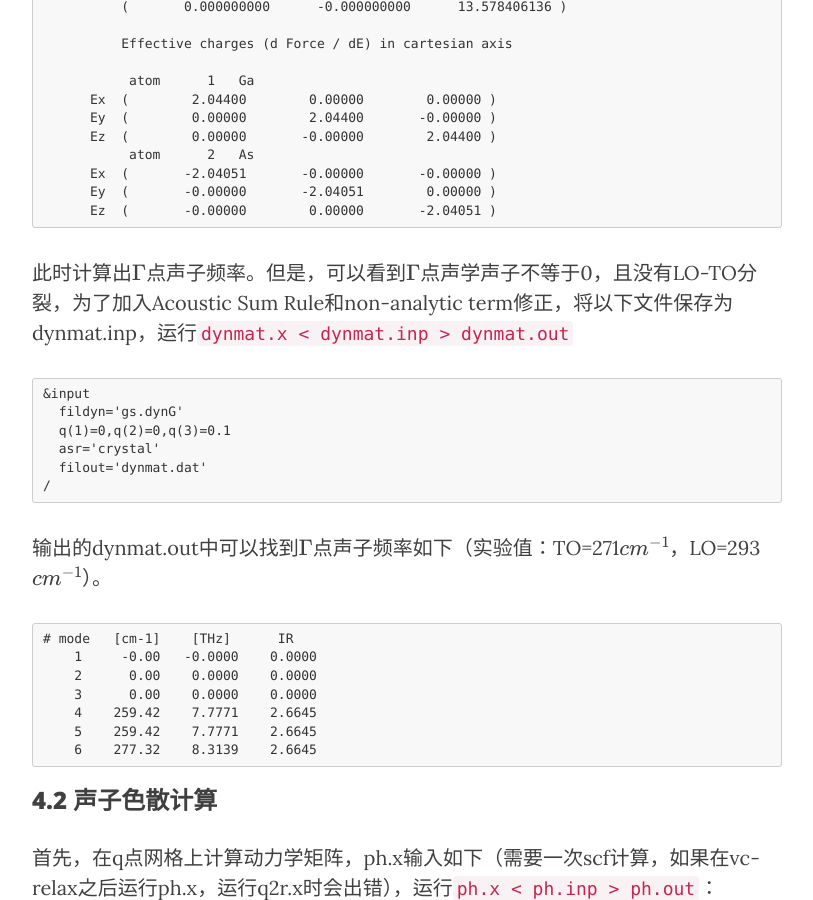
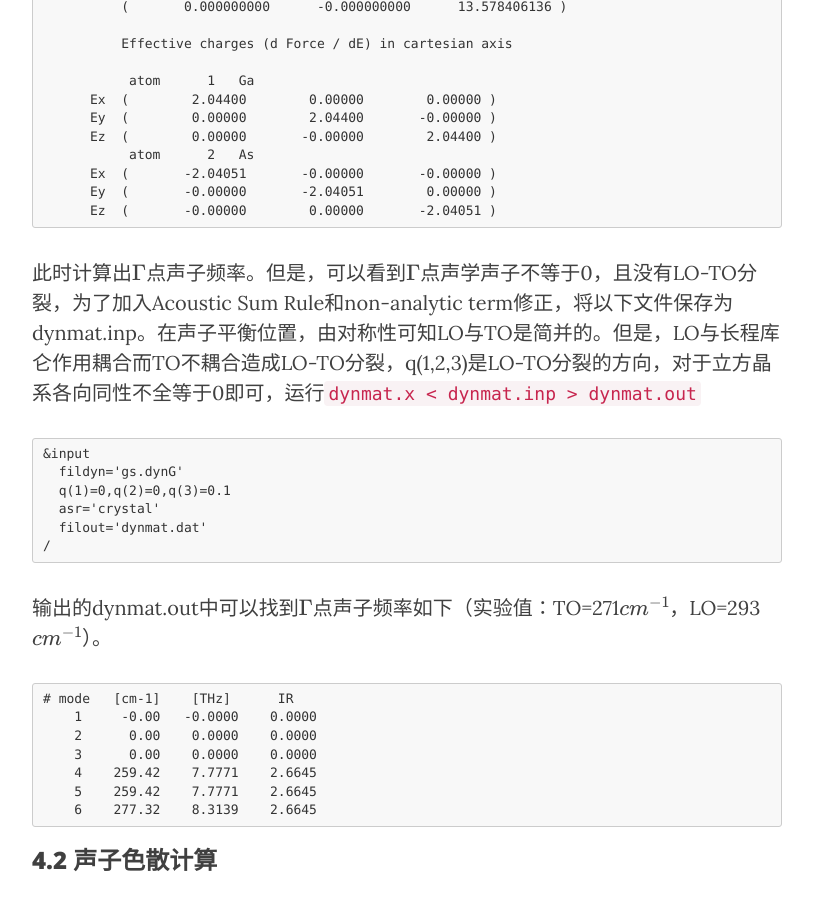
Before and after one commit to yyyu200/DFTbook, a Jekyll site: the page built from _posts/2019-04-01-HandsOn.md, in a window 1280 px wide and 900 px high, scrolled down 23917 px. Shown: the whole window, without its empty margins (233-1046 px from the left). Built offline with Jekyll 4.4.1, drawn with Linux system fonts in a browser that asks for light colours; nearby versions of some CDN libraries; formulas are drawn with MathJax 3; comment, search, counter and statistics services are not loaded.

Commit message:
modify at20190619-08:52:30-aliyun

````diff
--- a/_posts/2019-04-01-HandsOn.md
+++ b/_posts/2019-04-01-HandsOn.md
@@ -842,7 +842,7 @@ phonons of GaAs at Gamma
       Ez  (       -0.00000        0.00000       -2.04051 )
 ```
 
-此时计算出$\Gamma$点声子频率。但是，可以看到$\Gamma$点声学声子不等于0，且没有LO-TO分裂，为了加入Acoustic Sum Rule和non-analytic term修正，将以下文件保存为dynmat.inp，运行```dynmat.x < dynmat.inp > dynmat.out```
+此时计算出$\Gamma$点声子频率。但是，可以看到$\Gamma$点声学声子不等于0，且没有LO-TO分裂，为了加入Acoustic Sum Rule和non-analytic term修正，将以下文件保存为dynmat.inp。在声子平衡位置，由对称性可知LO与TO是简并的。但是，LO与长程库仑作用耦合而TO不耦合造成LO-TO分裂，q(1,2,3)是LO-TO分裂的方向，对于立方晶系各向同性不全等于0即可，运行```dynmat.x < dynmat.inp > dynmat.out```
 
 ```
 &input
````
